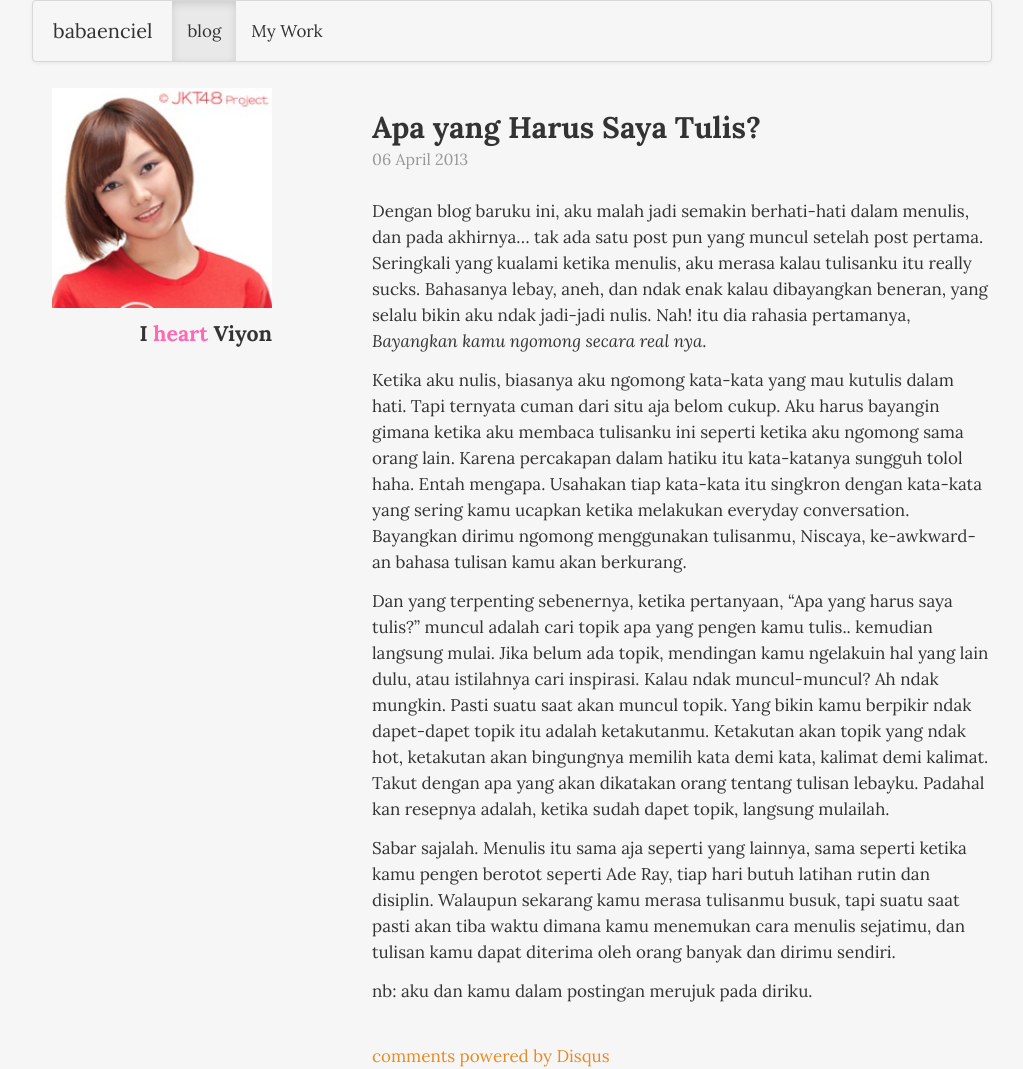
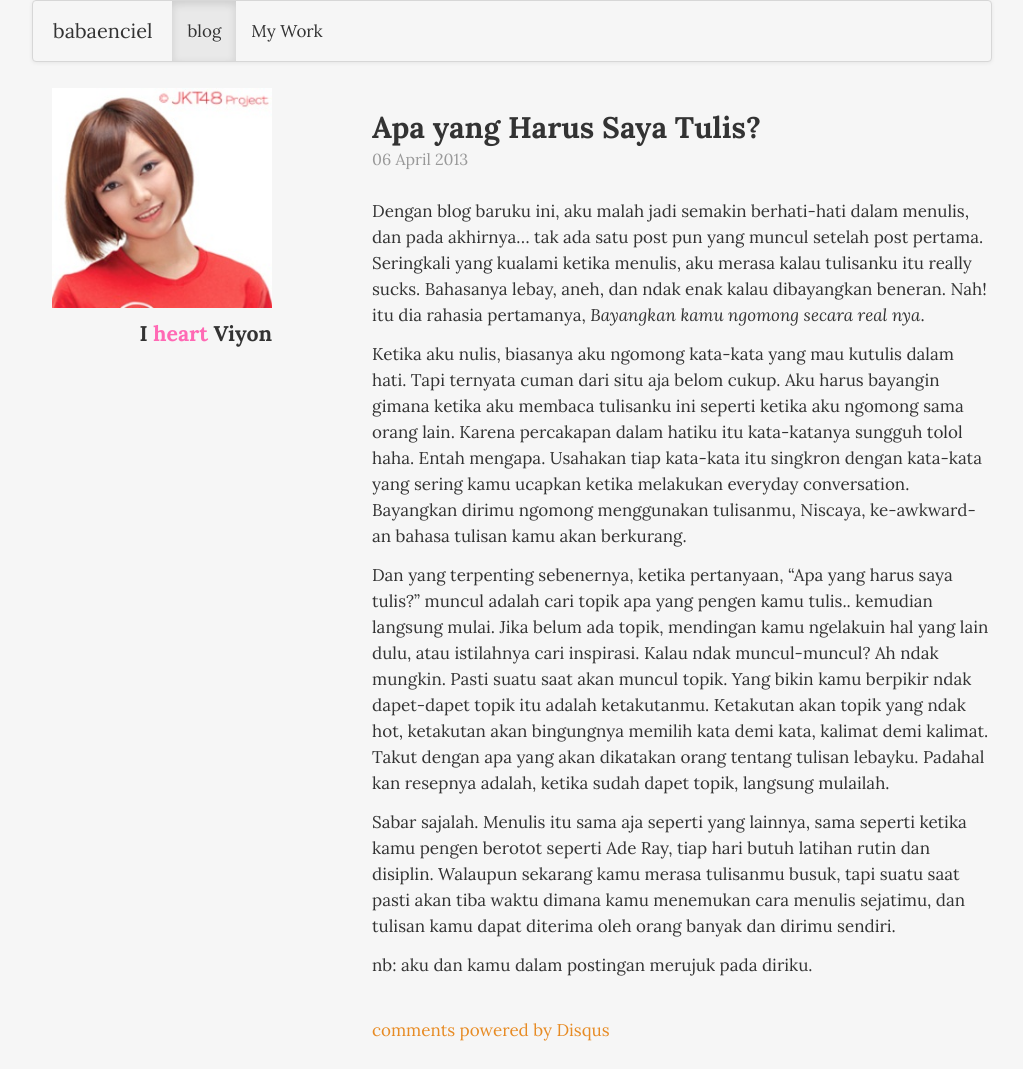
Before and after one commit to babaenciel/babaenciel.github.com, a Jekyll site: the page built from _posts/2013-04-06-apa-yang-harus-saya-tulis.md, in a window 1280 px wide. Shown: the whole page, without its empty margins (118-1141 px from the left). Built offline with Jekyll 4.4.1, drawn with Linux system fonts in a browser that asks for light colours; Markdown is read by kramdown in place of the engine named in the settings; comment, search, counter and statistics services are not loaded; after the commit the page ends 1043 px from its top, so only the background shows below that.

Commit message:
modif post

```diff
--- a/_posts/2013-04-06-apa-yang-harus-saya-tulis.md
+++ b/_posts/2013-04-06-apa-yang-harus-saya-tulis.md
@@ -4,7 +4,7 @@ layout: post
 ---
 
 Dengan blog baruku ini, aku malah jadi semakin berhati-hati dalam menulis, dan pada akhirnya... tak ada satu post pun yang muncul setelah post pertama.
-Seringkali yang kualami ketika menulis, aku merasa kalau tulisanku itu really sucks. Bahasanya lebay, aneh, dan ndak enak kalau dibayangkan beneran, yang selalu bikin aku ndak jadi-jadi nulis. Nah! itu dia rahasia pertamanya, *Bayangkan kamu ngomong secara real nya*.
+Seringkali yang kualami ketika menulis, aku merasa kalau tulisanku itu really sucks. Bahasanya lebay, aneh, dan ndak enak kalau dibayangkan beneran. Nah! itu dia rahasia pertamanya, *Bayangkan kamu ngomong secara real nya*.
 
 Ketika aku nulis, biasanya aku ngomong kata-kata yang mau kutulis dalam hati. Tapi ternyata cuman dari situ aja belom cukup. Aku harus bayangin gimana ketika aku membaca tulisanku ini seperti ketika aku ngomong sama orang lain. Karena percakapan dalam hatiku itu kata-katanya sungguh tolol haha. Entah mengapa. Usahakan tiap kata-kata itu singkron dengan kata-kata yang sering kamu ucapkan ketika melakukan everyday conversation.
 Bayangkan dirimu ngomong menggunakan tulisanmu, Niscaya, ke-awkward-an bahasa tulisan kamu akan berkurang.
```
